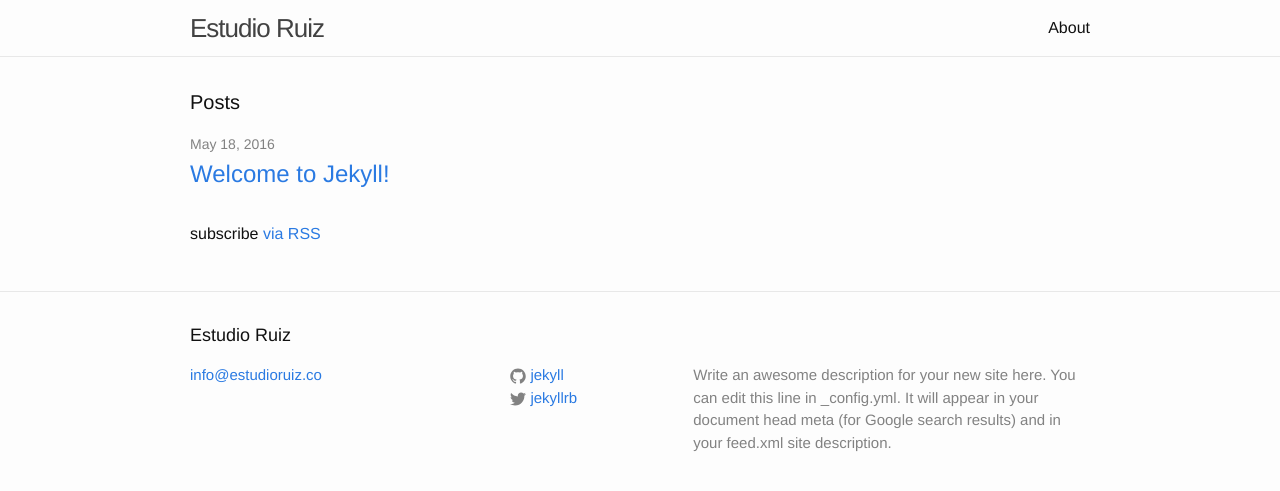
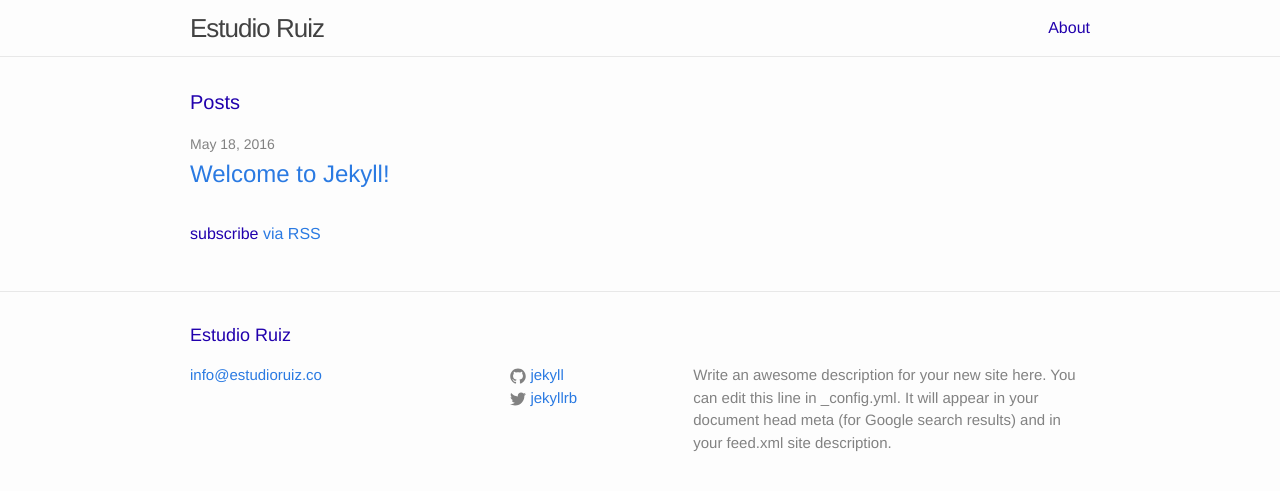
Before and after one commit to jordicasanueva/ruiz.github.io, a Jekyll site: the page built from index.html, in a window 1280 px wide. Shown: the top 491 px of the page. Built offline with Jekyll 4.4.1, drawn with Linux system fonts in a browser that asks for light colours.

Commit message:
color texto 2100ad

```diff
--- a/css/main.scss
+++ b/css/main.scss
@@ -14,7 +14,7 @@ $base-line-height: 1.5;
 
 $spacing-unit:     30px;
 
-$text-color:       #111;
+$text-color:       #2100ad;
 $background-color: #fdfdfd;
 $brand-color:      #2a7ae2;
 
```
